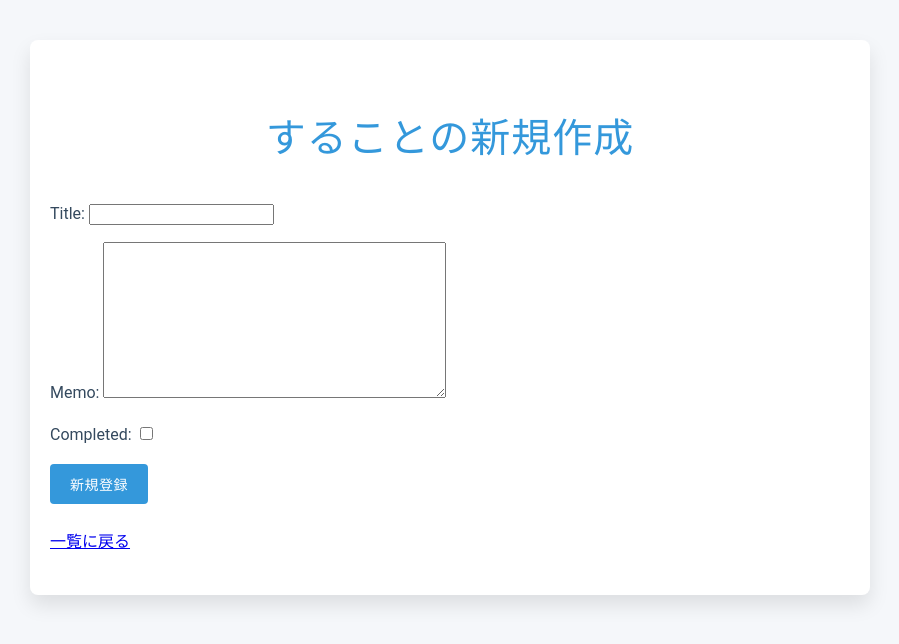
After one commit to shusuke-lifebook/myproject, a Django app: page /ex03/new/ in a window 1280 px wide. The commit adds this page. Shown: the top 644 px of the page, without its empty margins (190-1089 px from the left). Run offline with Django 5.2, Linux system fonts and the light colour scheme.

Commit message:
新規作成の画面のコミット

```diff
--- a/myproject/templates/menu.html
+++ b/myproject/templates/menu.html
@@ -13,9 +13,7 @@
         <div class="menu-container">
             <a href="{% url 'hello' %} " class="menu-item">Hello</a>
             <a href="{% url 'book_list' %}" class="menu-item">書籍アプリ</a>
-            {% comment "現時点ではコメントアウトしておく" %}
             <a href="{% url 'todo_list' %}" class="menu-item">Todoアプリ</a>
-            {% endcomment %}
         </div>
     </div>
 </body>
--- /dev/null
+++ b/myproject/todoapp/templates/todoapp/todo_create.html
@@ -0,0 +1,24 @@
+<!DOCTYPE html>
+<html lang="ja">
+<head>
+    <meta charset="UTF-8">
+    <title>新規作成</title>
+    {% load static %}
+    <link rel="stylesheet" href="{% static 'todoapp/styles.css' %}">
+</head>
+<body>
+    <div class="container">
+        <h1>することの新規作成</h1>
+        <!-- Todoフォームの作成 -->
+        <form method="post">
+            {% csrf_token %}
+            {{ form.as_p}}
+            <button type="submit" class="btn btn-primary">新規登録</button>
+        </form>
+        <br>
+        <div class="back-button">
+            <a href="{% url 'todo_list' %}">一覧に戻る</a>
+        </div>
+    </div>
+</body>
+</html>
--- a/myproject/todoapp/templates/todoapp/todo_list.html
+++ b/myproject/todoapp/templates/todoapp/todo_list.html
@@ -10,6 +10,11 @@
     <div class="container">
         <h1>することの一覧</h1>
         <hr>
+        <!-- 新規登録ボタン -->
+        <div class="action-buttons">
+            <a href="{% url 'todo_create' %}" class="btn btn-primary">新規登録</a>
+            <a href="{% url 'menu' %}" class="btn btn-secondary">メニューへ</a>
+        </div>
         <ul class="todo-list">
             {% for todo in todos %}
             <li class="todo-item {% if todo.completed %}completed{% else %}not-completed{% endif %}">
--- a/myproject/todoapp/urls.py
+++ b/myproject/todoapp/urls.py
@@ -10,4 +10,7 @@ urlpatterns = [
     # '<int:pk>はURLの一部として渡される整数の主キーを意味し、その主キーに基づいて特定のTodoを表示する。
     # name='todo_detail'は、このURLパターンに名前を付けている。
     path("<int:pk>/", views.TodoDetailView.as_view(), name="todo_detail"),
+    # 'new'というURLにアクセスすると、views.pyのTodoCreateViewクラスが呼び出される
+    # name='todo_new'は、このURLパターンに名前を付けている。
+    path("new/", views.TodoCreateView.as_view(), name="todo_create"),
 ]
--- a/myproject/todoapp/views.py
+++ b/myproject/todoapp/views.py
@@ -1,5 +1,6 @@
 from django.shortcuts import render
-from django.views.generic import DetailView, ListView
+from django.urls import reverse_lazy  # URL逆引き用のモジュールをインポート
+from django.views.generic import CreateView, DetailView, ListView
 
 from . import models
 
@@ -27,3 +28,17 @@ class TodoDetailView(DetailView):
     template_name = "todoapp/todo_detail.html"
     # テンプレートで使用するオブジェクトの名前を指定
     context_object_name = "todo"
+
+
+# ========================================================
+# Todo作成用のビュー： 継承元はCreateView
+# ========================================================
+class TodoCreateView(CreateView):
+    # 使用するモデルを指定
+    model = models.Todo
+    # 使用するテンプレートファイルを指定
+    template_name = "todoapp/todo_create.html"
+    # フォームで使用するフィールドを指定
+    fields = ["title", "memo", "completed"]
+    # 登録成功時のリダイレクト先を指定
+    success_url = reverse_lazy("todo_list")
```
